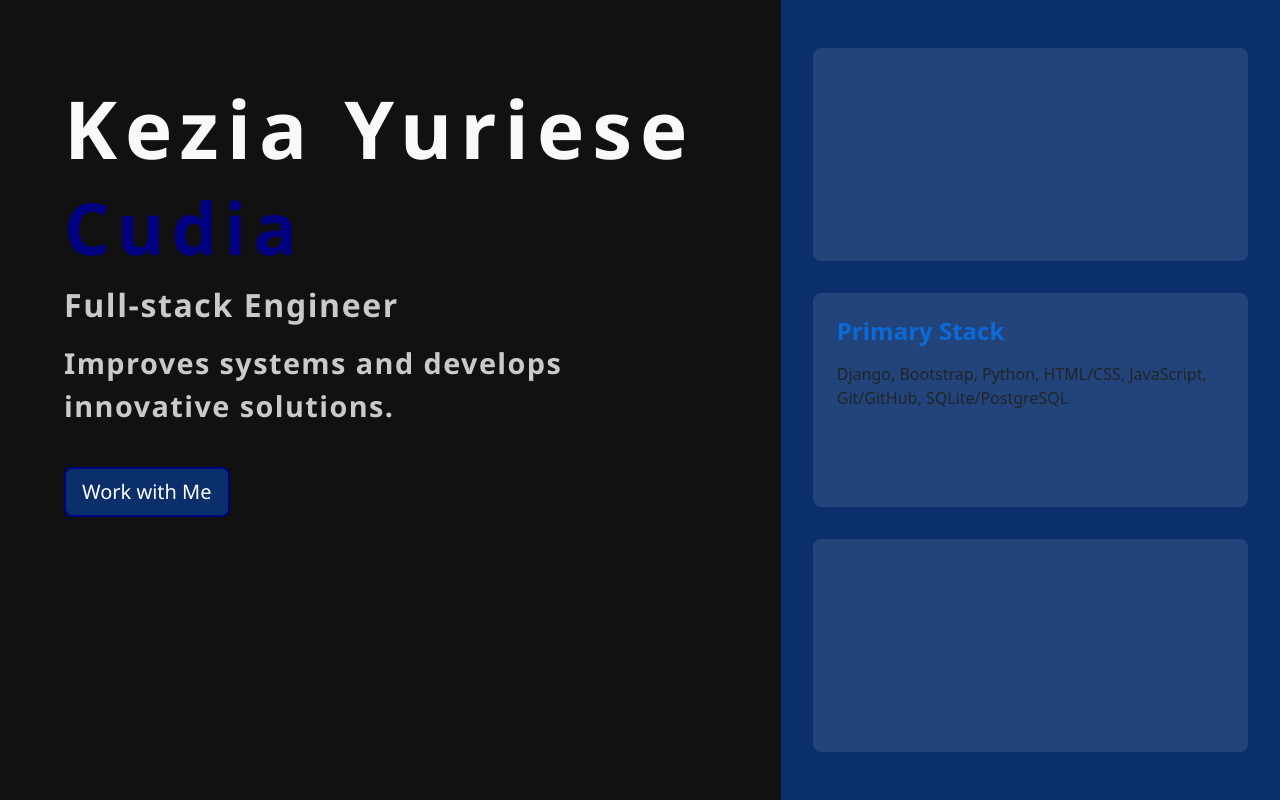
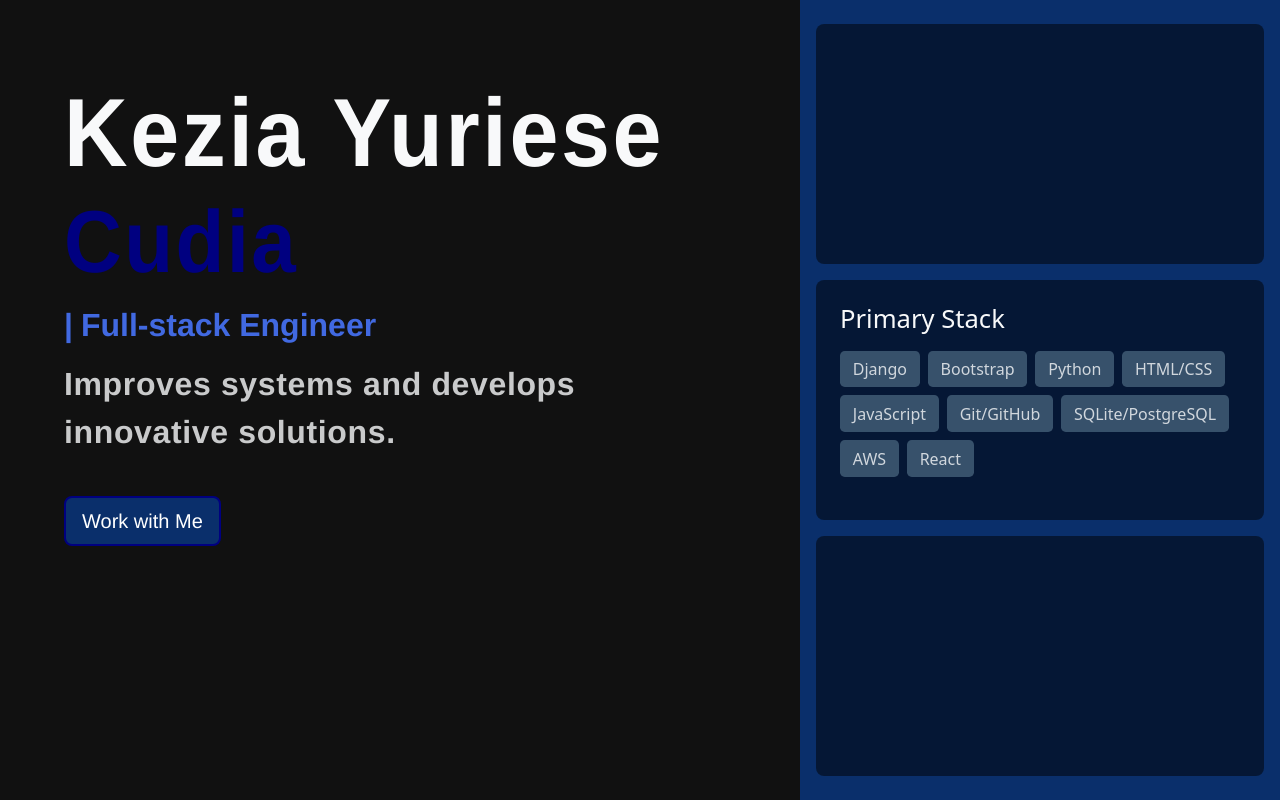
Before and after one commit to Kez723Cudia/Quiz-1-Portfolio, a Django app: page / in a window 1280 px wide. Run offline with Django 5.2, Linux system fonts and the light colour scheme.

Commit message:
Refined Hero page with Helvetica font, vertical stretch for names, and larger containers

```diff
--- a/home/templates/home/hero.html
+++ b/home/templates/home/hero.html
@@ -15,43 +15,52 @@
             background-color: #111;
             display: flex;
             flex-direction: column;
-            justify-content: flex-start; /* move content higher */
+            justify-content: flex-start;
             align-items: flex-start;
             padding: 5rem 4rem;
-            font-family: 'Segoe UI', Tahoma, Geneva, Verdana, sans-serif; /* professional font */
-            animation: fadeInLeft 1.5s ease-in-out; /* minimal animation */
+            font-family: Helvetica, Arial, sans-serif; /* Helvetica font */
+            animation: fadeInLeft 1.5s ease-in-out;
         }
         .hero-left h1 {
-            font-size: 5rem; /* larger first name */
+            font-size: 5.5rem; /* increased size */
             font-weight: 800;
             color: #f8f9fa;
-            letter-spacing: 0.1em; /* spacing for aesthetics */
+            letter-spacing: 0.03em;
             margin-bottom: 0.5rem;
+            transform: scaleY(1.1); /* vertical stretch */
         }
         .hero-left h2 {
-            font-size: 4.5rem; /* larger surname */
+            font-size: 5rem; /* increased size */
             font-weight: 800;
             color: navy;
-            letter-spacing: 0.1em;
+            letter-spacing: 0.03em;
             margin-bottom: 1rem;
+            transform: scaleY(1.1); /* vertical stretch */
         }
         .hero-left h3 {
             font-size: 2rem;
+            font-weight: 600;
+            color: royalblue; /* same color as vertical bar */
+            margin-bottom: 1rem;
+            display: flex;
+            align-items: center;
+        }
+        .hero-left h3::before {
+            content: "|";
+            color: royalblue;
             font-weight: 700;
-            color: rgba(248, 249, 250, 0.8);
-            margin-bottom: 1rem;
-            letter-spacing: 0.05em;
+            margin-right: 0.5rem;
         }
         .hero-left p {
-            font-size: 1.8rem; /* increased tagline size */
+            font-size: 2rem;
             font-weight: 600;
             color: rgba(248, 249, 250, 0.8);
-            letter-spacing: 0.05em;
+            letter-spacing: 0.02em; /* decreased spacing */
             margin-bottom: 1.5rem;
         }
         .btn-custom {
-            background-color: #0a2f6b; /* darker metallic blue */
-            border: 2px solid navy; /* navy border */
+            background-color: #0a2f6b;
+            border: 2px solid navy;
             color: #fff;
         }
         .btn-custom:hover {
@@ -59,24 +68,37 @@
         }
         .hero-right {
             flex: 2; /* 2/5 width */
-            background-color: #0a2f6b; /* darker metallic blue */
+            background-color: #0a2f6b;
             display: flex;
             flex-direction: column;
             justify-content: space-between;
-            padding: 2rem;
+            padding: 1rem;
         }
         .stack-container {
-            background-color: rgba(255, 255, 255, 0.1); /* semi-transparent darker blue */
-            flex: 1;
-            margin: 1rem 0;
+            background-color: rgba(0, 0, 0, 0.5);
+            flex: 1.2; /* slightly larger containers */
+            margin: 0.5rem 0;
             padding: 1.5rem;
             border-radius: 0.5rem;
         }
         .stack-container h4 {
-            font-size: 1.5rem;
-            font-weight: 700;
-            color: rgba(0, 123, 255, 0.7); /* semi-transparent blue shade */
+            font-size: 1.6rem;
+            font-weight: 500;
+            color: #f8f9fa; /* lighter so it stands out */
             margin-bottom: 1rem;
+        }
+        .stack-items {
+            display: flex;
+            flex-wrap: wrap;
+            gap: 0.5rem;
+        }
+        .stack-item {
+            background-color: rgba(173, 216, 230, 0.3);
+            color: rgba(248, 249, 250, 0.8);
+            padding: 0.4rem 0.8rem;
+            border-radius: 0.3rem;
+            font-size: 1rem;
+            font-weight: 500;
         }
         @keyframes fadeInLeft {
             from { opacity: 0; transform: translateX(-50px); }
@@ -101,7 +123,17 @@
             <div class="stack-container"></div>
             <div class="stack-container">
                 <h4>Primary Stack</h4>
-                <p>Django, Bootstrap, Python, HTML/CSS, JavaScript, Git/GitHub, SQLite/PostgreSQL</p>
+                <div class="stack-items">
+                    <div class="stack-item">Django</div>
+                    <div class="stack-item">Bootstrap</div>
+                    <div class="stack-item">Python</div>
+                    <div class="stack-item">HTML/CSS</div>
+                    <div class="stack-item">JavaScript</div>
+                    <div class="stack-item">Git/GitHub</div>
+                    <div class="stack-item">SQLite/PostgreSQL</div>
+                    <div class="stack-item">AWS</div>
+                    <div class="stack-item">React</div>
+                </div>
             </div>
             <div class="stack-container"></div>
         </div>
```
Also changed, not shown: README.md.
